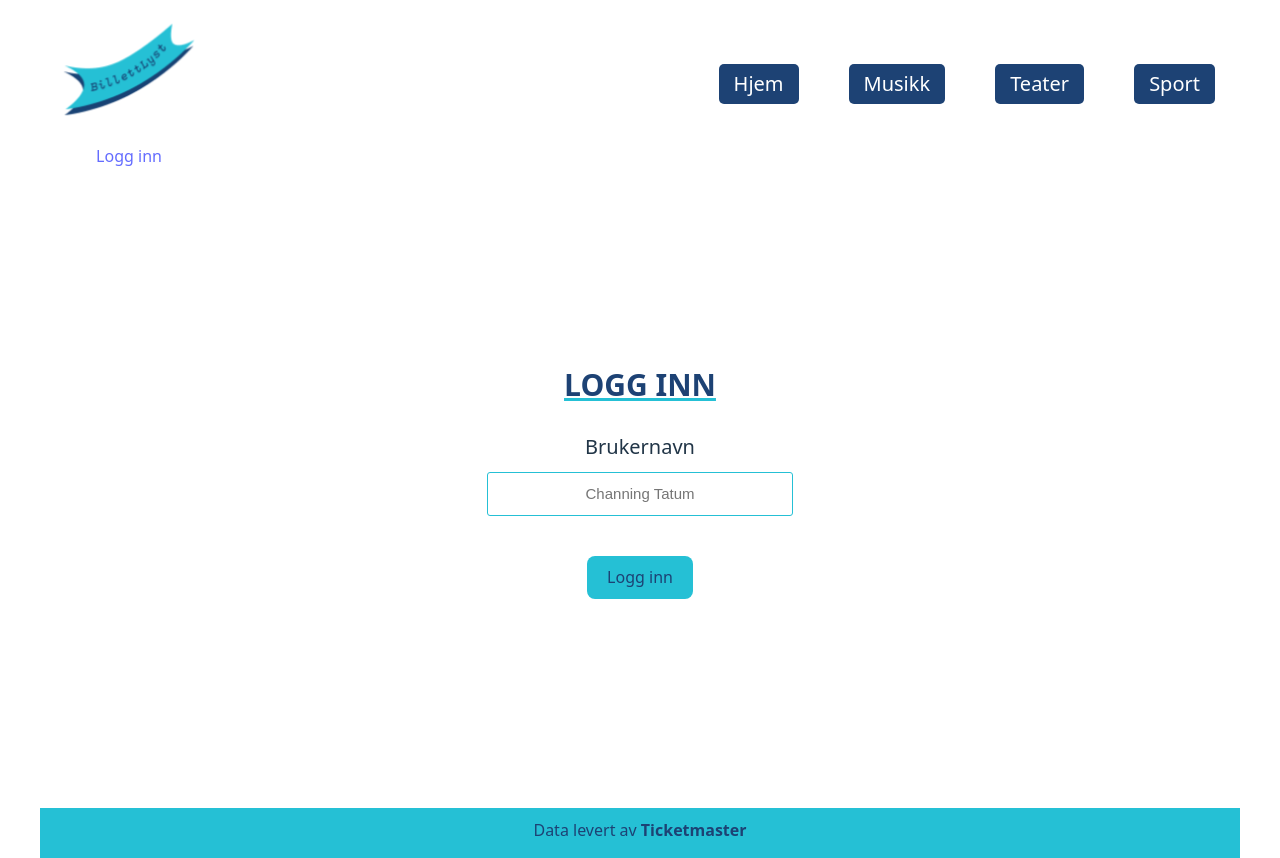
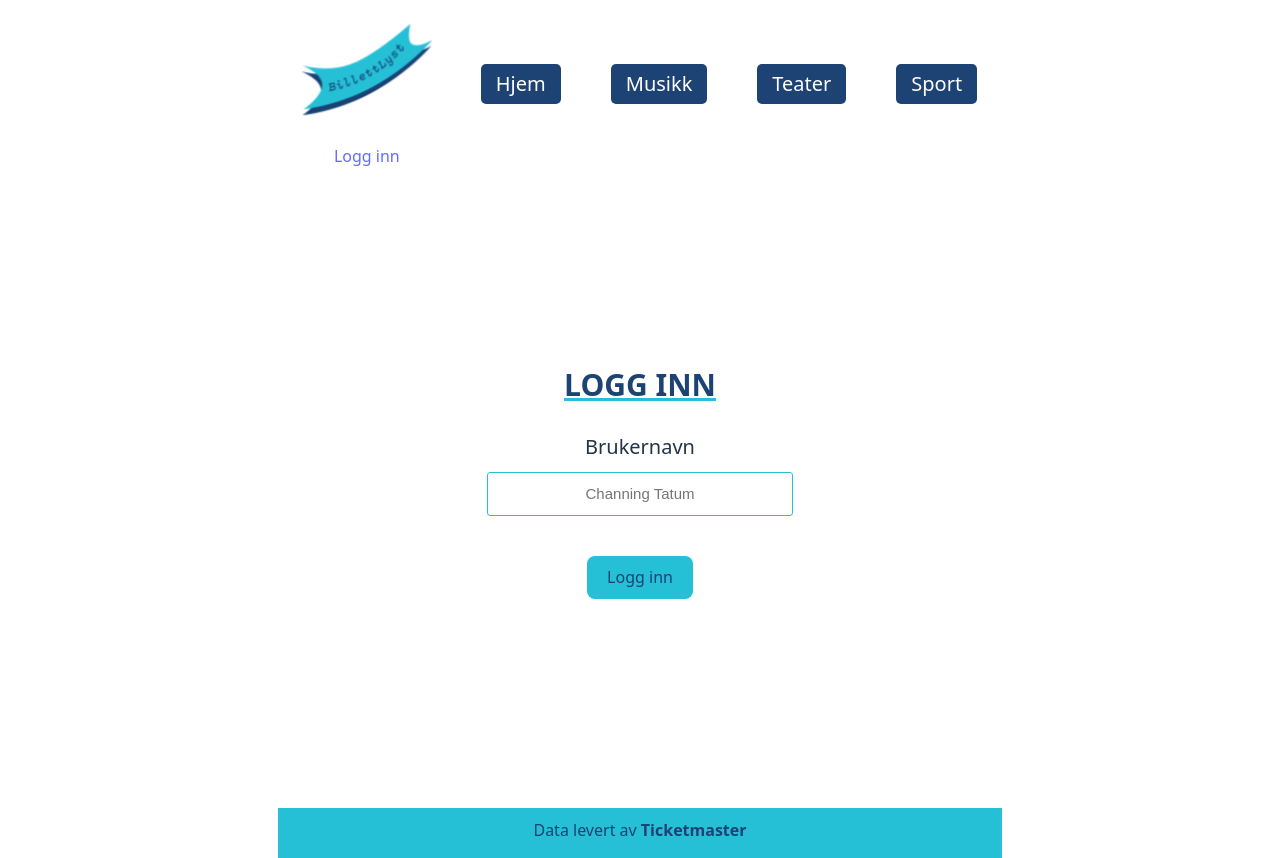
Before and after one commit to hannaso91/eksamen_UIN2025_BillettLyst, a React (Vite) app: page /dashboard in a window 1280 px wide. Built offline with nearby package versions, Linux system fonts and the light colour scheme; no server answers.

Commit message:
endret ltil prosent slik at det følger skjermen

```diff
--- a/src/styles/nav.scss
+++ b/src/styles/nav.scss
@@ -66,7 +66,7 @@ nav{
 /* Brukt kode for media query på linje 34 fra: https://www.w3schools.com/css/css3_mediaqueries.asp */
 @media screen and (min-width: 430px){
     nav{
-        min-width: 1200px;
+        max-width: 100%;
         display: flex;
         justify-content: space-between;
 
```
